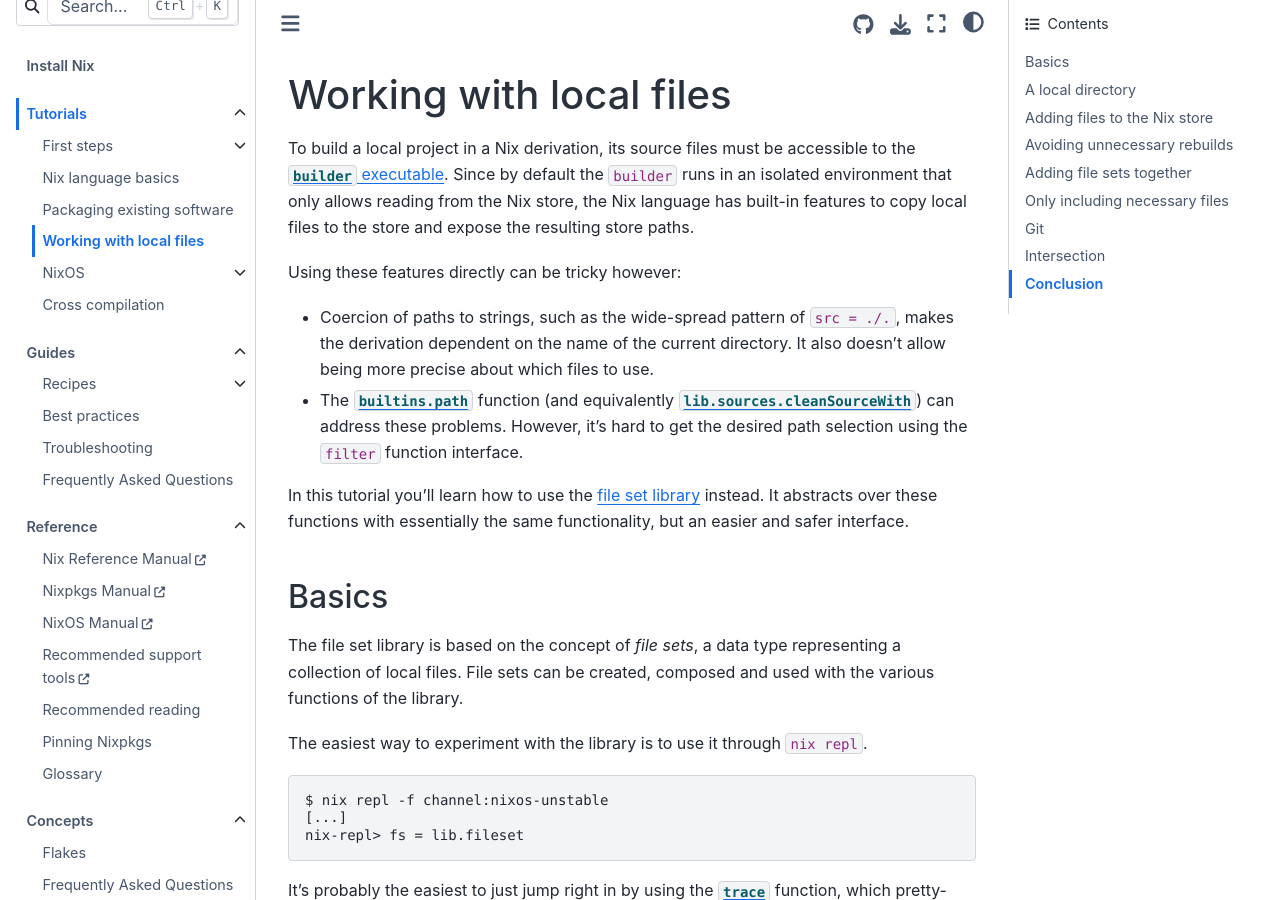
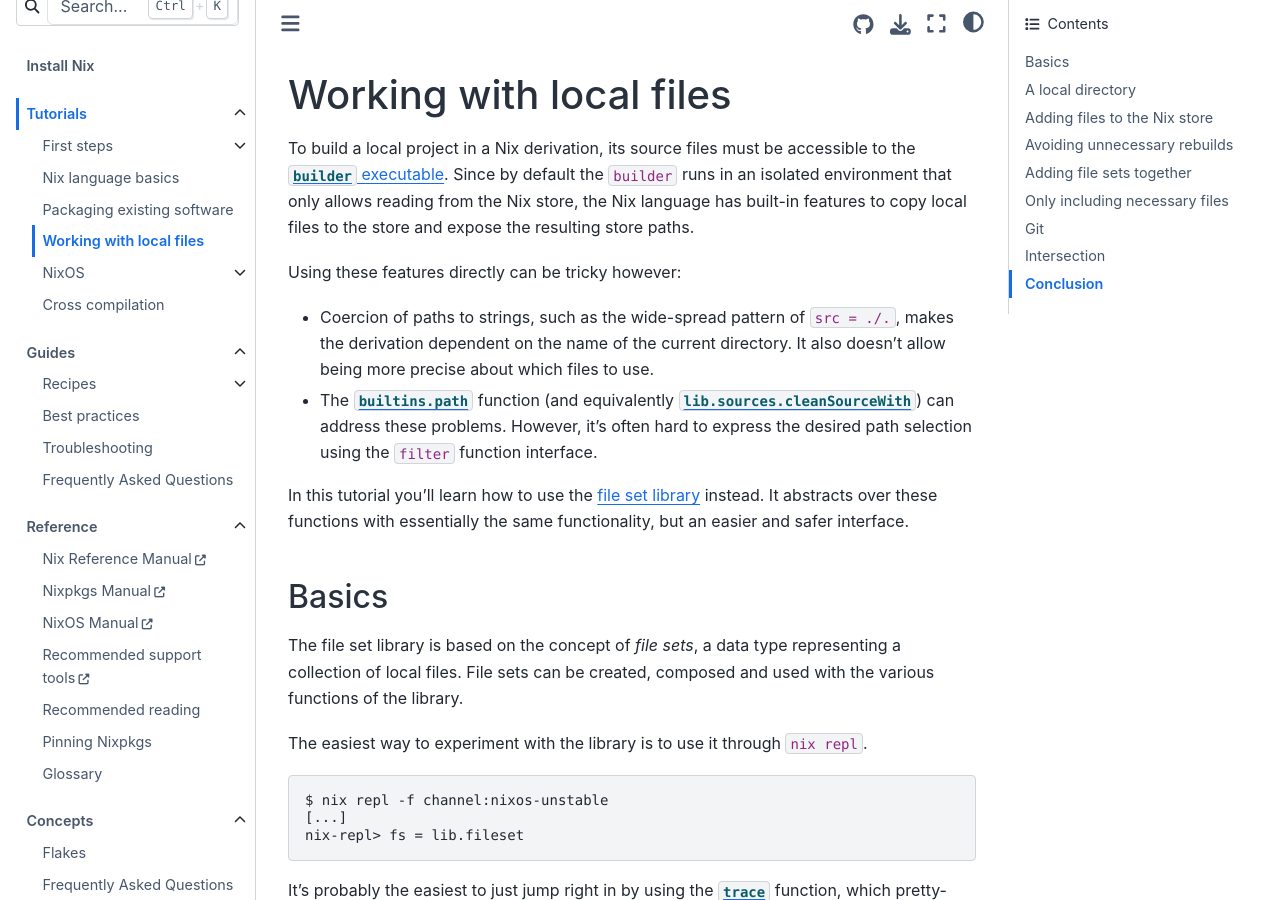
Before and after one commit to NixOS/nix.dev, a Sphinx documentation site: the page built from source/tutorials/file-sets.md, in a window 1280 px wide and 900 px high. Built offline with Sphinx 7.4.7 and the Sphinx Book theme 1.1.4, drawn with Linux system fonts in a browser that asks for light colours.

Commit message:
clarify wording

```diff
--- a/source/tutorials/file-sets.md
+++ b/source/tutorials/file-sets.md
@@ -15,7 +15,7 @@
 - The [`builtins.path`](https://nixos.org/manual/nix/stable/language/builtins.html#builtins-path) function
   (and equivalently [`lib.sources.cleanSourceWith`](https://nixos.org/manual/nixpkgs/stable/#function-library-lib.sources.cleanSourceWith))
   can address these problems.
-  However, it's hard to get the desired path selection using the `filter` function interface.
+  However, it's often hard to express the desired path selection using the `filter` function interface.
 
 In this tutorial you'll learn how to use the [file set library](https://nixos.org/manual/nixpkgs/unstable/#sec-functions-library-fileset) instead.
 It abstracts over these functions with essentially the same functionality,
```
